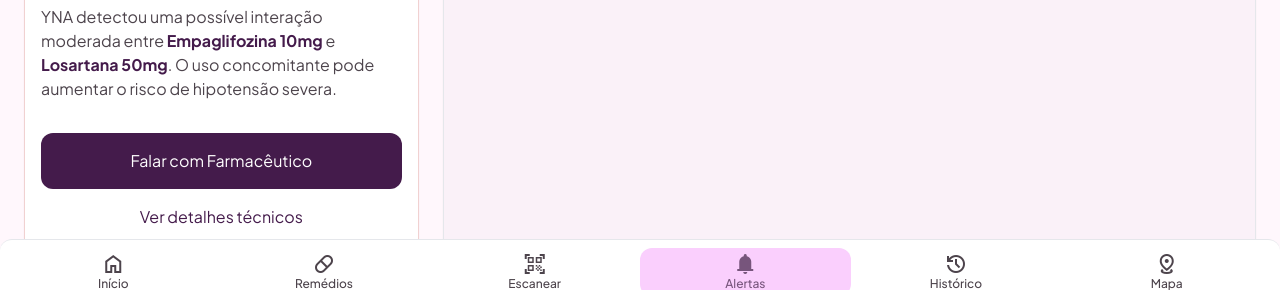
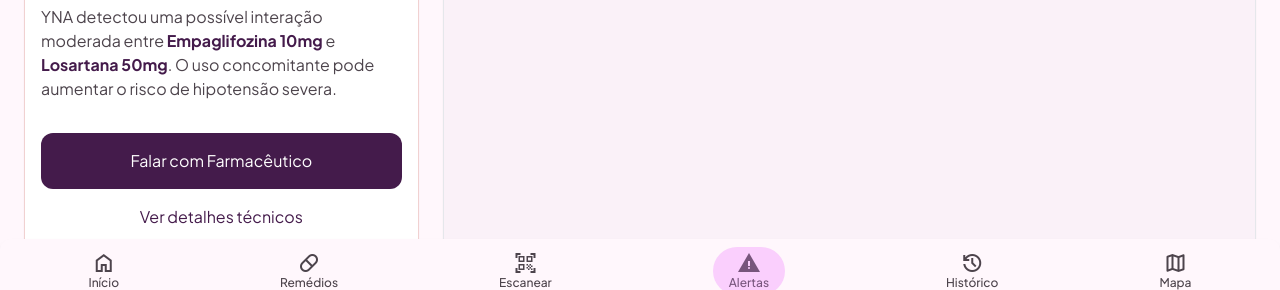
Before and after one commit to Enz0EMCosta/YNAEx1, a plain HTML site: page tela8.html in a window 1280 px wide. Shown: the part 497-787 px from the top of the page. Drawn offline with nearby package versions, Linux system fonts and the light colour scheme.

Commit message:
Refactor navigation bar structure and links

```diff
--- a/tela8.html
+++ b/tela8.html
@@ -134,13 +134,13 @@ body{min-height:100dvh}
   </section>
 </main>
 
-<nav class="fixed bottom-0 left-0 w-full z-50 flex justify-around items-center px-base pb-safe h-16 bg-surface-container-lowest border-t border-outline-variant rounded-t-xl shadow-lg">
-  <a href="#" class="flex flex-1 flex-col items-center justify-center text-on-surface-variant py-1 hover:bg-surface-container-high transition-all active:scale-90"><span class="material-symbols-outlined">home</span><span class="text-label-sm">Início</span></a>
-  <a href="tela4.html" class="flex flex-1 flex-col items-center justify-center text-on-surface-variant py-1 hover:bg-surface-container-high transition-all active:scale-90"><span class="material-symbols-outlined">pill</span><span class="text-label-sm">Remédios</span></a>
-  <a href="#" class="flex flex-1 flex-col items-center justify-center text-on-surface-variant py-1 hover:bg-surface-container-high transition-all active:scale-90"><span class="material-symbols-outlined">qr_code_scanner</span><span class="text-label-sm">Escanear</span></a>
-  <a href="#" class="flex flex-1 flex-col items-center justify-center bg-secondary-container text-on-secondary-container rounded-xl py-1 active:scale-90"><span class="material-symbols-outlined" style="font-variation-settings: 'FILL' 1;">notifications</span><span class="text-label-sm">Alertas</span></a>
-  <a href="tela10.html" class="flex flex-1 flex-col items-center justify-center text-on-surface-variant py-1 hover:bg-surface-container-high transition-all active:scale-90"><span class="material-symbols-outlined">history</span><span class="text-label-sm">Histórico</span></a>
-  <a href="tela9.html" class="flex flex-1 flex-col items-center justify-center text-on-surface-variant py-1 hover:bg-surface-container-high transition-all active:scale-90"><span class="material-symbols-outlined">distance</span><span class="text-label-sm">Mapa</span></a>
+<nav class="fixed bottom-0 w-full z-50 flex justify-around items-center px-base py-2 bg-surface shadow-md rounded-t-xl">
+  <a href="tela3.html" class="flex flex-col items-center justify-center text-on-surface-variant hover:text-primary transition-all active:scale-95"><span class="material-symbols-outlined">home</span><span class="font-label-sm text-label-sm">Início</span></a>
+  <a href="tela4.html" class="flex flex-col items-center justify-center text-on-surface-variant hover:text-primary transition-all active:scale-95"><span class="material-symbols-outlined">pill</span><span class="font-label-sm text-label-sm">Remédios</span></a>
+  <a href="tela11.html" class="flex flex-col items-center justify-center text-on-surface-variant hover:text-primary transition-all active:scale-95"><span class="material-symbols-outlined">qr_code_scanner</span><span class="font-label-sm text-label-sm">Escanear</span></a>
+  <a href="tela8.html" class="flex flex-col items-center justify-center bg-secondary-container text-on-secondary-container rounded-full px-4 py-1 transition-all active:scale-95"><span class="material-symbols-outlined" style="font-variation-settings: 'FILL' 1;">warning</span><span class="font-label-sm text-label-sm">Alertas</span></a>
+  <a href="tela10.html" class="flex flex-col items-center justify-center text-on-surface-variant hover:text-primary transition-all active:scale-95"><span class="material-symbols-outlined">history</span><span class="font-label-sm text-label-sm">Histórico</span></a>
+  <a href="tela9.html" class="flex flex-col items-center justify-center text-on-surface-variant hover:text-primary transition-all active:scale-95"><span class="material-symbols-outlined">map</span><span class="font-label-sm text-label-sm">Mapa</span></a>
 </nav>
 
 <script>
```
